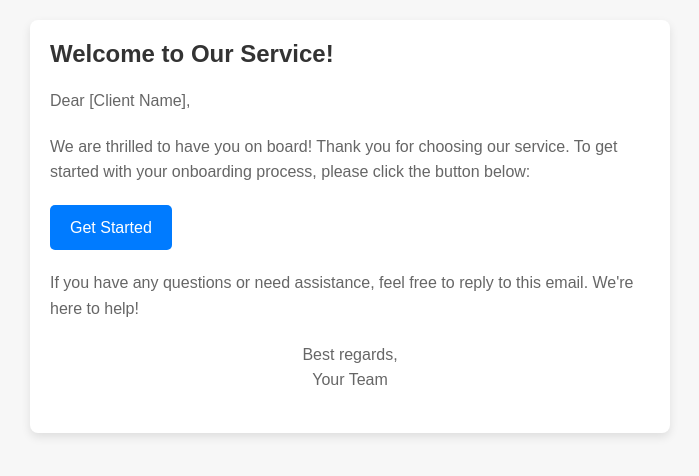
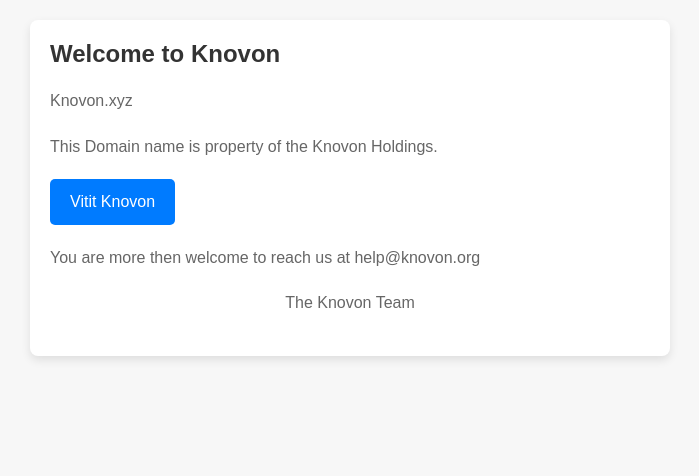
Before and after one commit to tbrown0139/KpageParking, a plain HTML site: page index.html in a window 1280 px wide. Shown: the whole page, without its empty margins (290-989 px from the left). Drawn offline with Linux system fonts and the light colour scheme.

Commit message:
Update index.html

```diff
--- a/index.html
+++ b/index.html
@@ -3,7 +3,7 @@
 <head>
     <meta charset="UTF-8">
     <meta name="viewport" content="width=device-width, initial-scale=1.0">
-    <title>Welcome to Our Service</title>
+    <title>Welcome to Knovon</title>
     <style>
         /* Reset styles */
         body, h1, p {
@@ -55,13 +55,13 @@
 </head>
 <body>
     <div class="container">
-        <h1>Welcome to Our Service!</h1>
-        <p>Dear [Client Name],</p>
-        <p>We are thrilled to have you on board! Thank you for choosing our service. To get started with your onboarding process, please click the button below:</p>
-        <p><a class="btn" href="https://www.youronboardingsystem.com">Get Started</a></p>
-        <p>If you have any questions or need assistance, feel free to reply to this email. We're here to help!</p>
+        <h1>Welcome to Knovon</h1>
+        <p>Knovon.xyz</p>
+        <p>This Domain name is property of the Knovon Holdings.</p>
+        <p><a class="btn" href="https://knovon.org">Vitit Knovon</a></p>
+        <p>You are more then welcome to reach us at help@knovon.org</p>
         <div class="footer">
-            <p>Best regards,<br>Your Team</p>
+            <p>The Knovon Team</p>
         </div>
     </div>
 </body>
```
